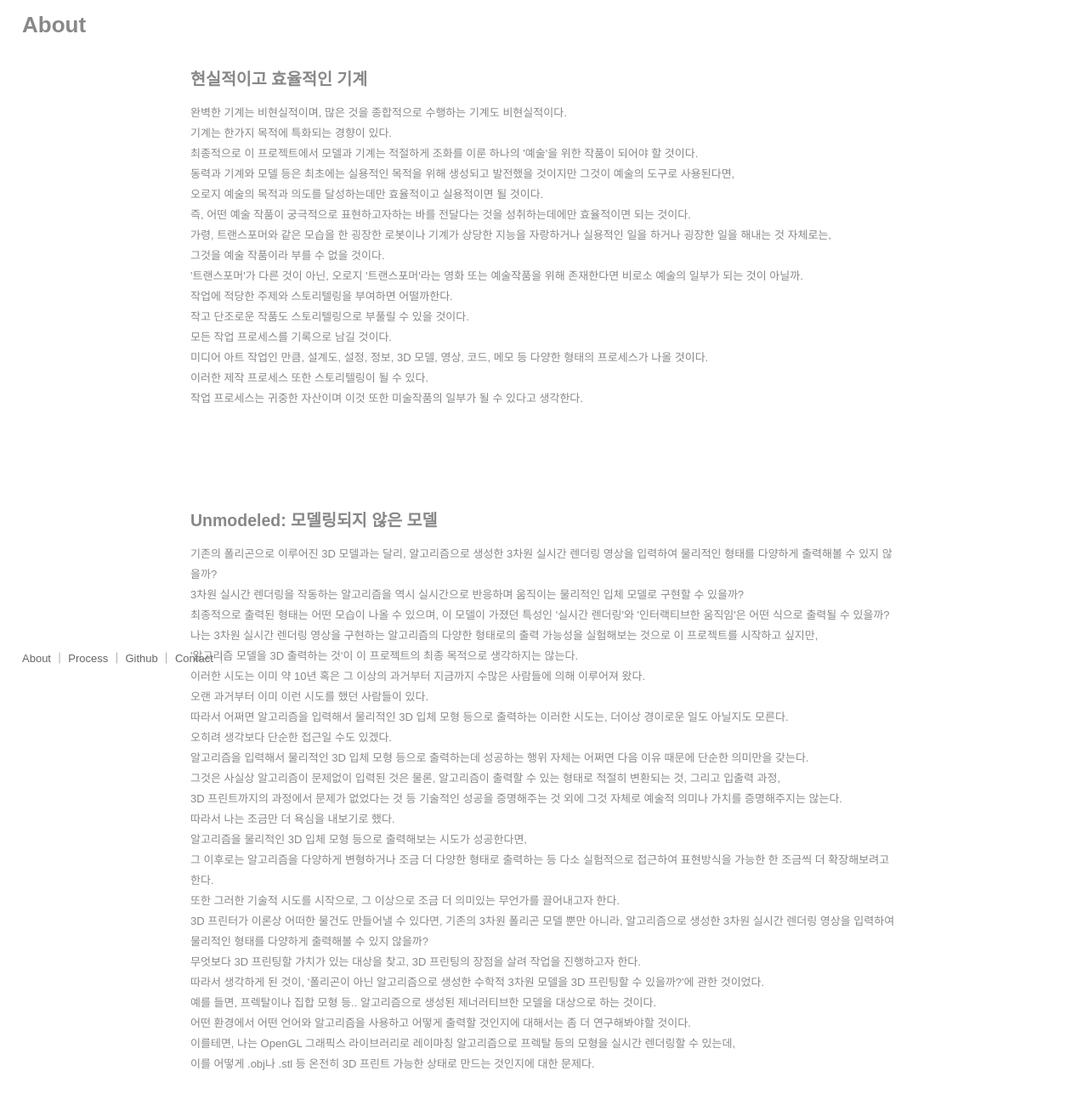
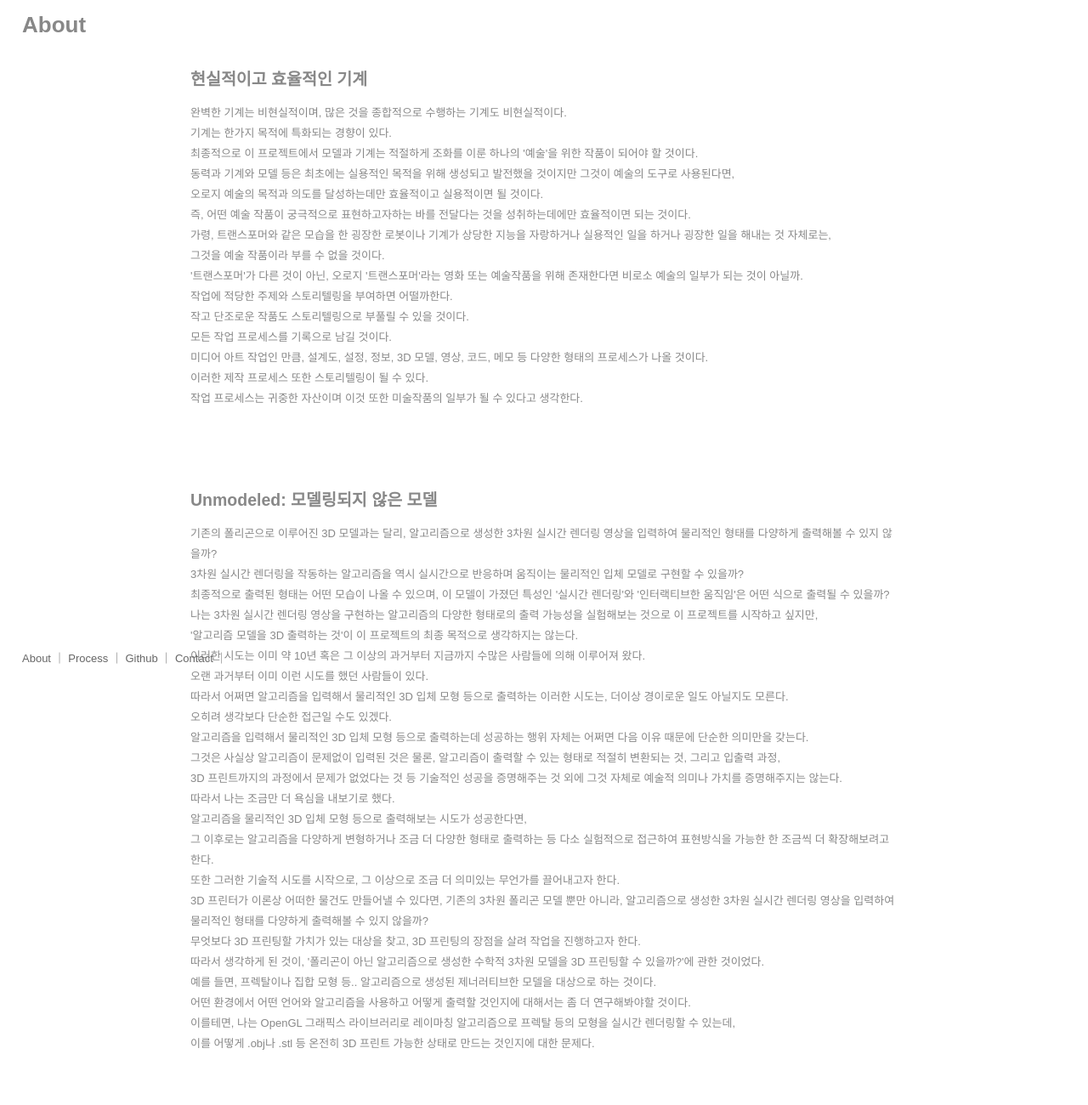
Before and after one commit to ANK-UMI/ANK-UMI.github.io, a plain HTML site: page Fractus/menu/about.html in a window 1280 px wide. Shown: the top 1300 px of the page at 85% size. Drawn offline with Linux system fonts and the light colour scheme; a web font is replaced by a local one.

Commit message:
Update about.html

```diff
--- a/Fractus/menu/about.html
+++ b/Fractus/menu/about.html
@@ -40,8 +40,7 @@
 
             이러한 제작 프로세스 또한 스토리텔링이 될 수 있다. <br>
 
-            작업 프로세스는 귀중한 자산이며 이것 또한 미술작품의 일부가 될 수 있다고 생각한다. <br>
-            <br>
+            작업 프로세스는 귀중한 자산이며 이것 또한 미술작품의 일부가 될 수 있다고 생각한다.
         </p>
 
         </div>
@@ -89,7 +88,6 @@
 
 이를테면, 나는 OpenGL 그래픽스 라이브러리로 레이마칭 알고리즘으로 프렉탈 등의 모형을 실시간 렌더링할 수 있는데, <br>
 이를 어떻게 .obj나 .stl 등 온전히 3D 프린트 가능한 상태로 만드는 것인지에 대한 문제다.<br>
-<br>
 </p></div>
 
 <div class="container">
@@ -99,7 +97,7 @@
         2차원 평면인 원을 회전시킨 궤적인 3차원 도넛 모양이고, 3차원 도넛 모양을 회전시킨 궤적인 4차원 프랙탈의 모습이다. <br>
         이를 "Quaternion Julia Set"이라 부른다. 날것의 프랙탈을 온전히 정확하게 구현하는 것이 이 프로젝트의 목표는 아니다. <br>
         추상적인 알고리즘으로 실시간 렌더링되는 프렉탈의 아름다운 형태와 운동으로부터 의미를 끌어내고
-        현실적인 예술작품을 만드는 것이 이 프로젝트의 목표라고 할 수 있다. <br>
+        현실적인 예술작품을 만드는 것이 이 프로젝트의 목표라고 할 수 있다.
         </p>
         </div>
 
```
